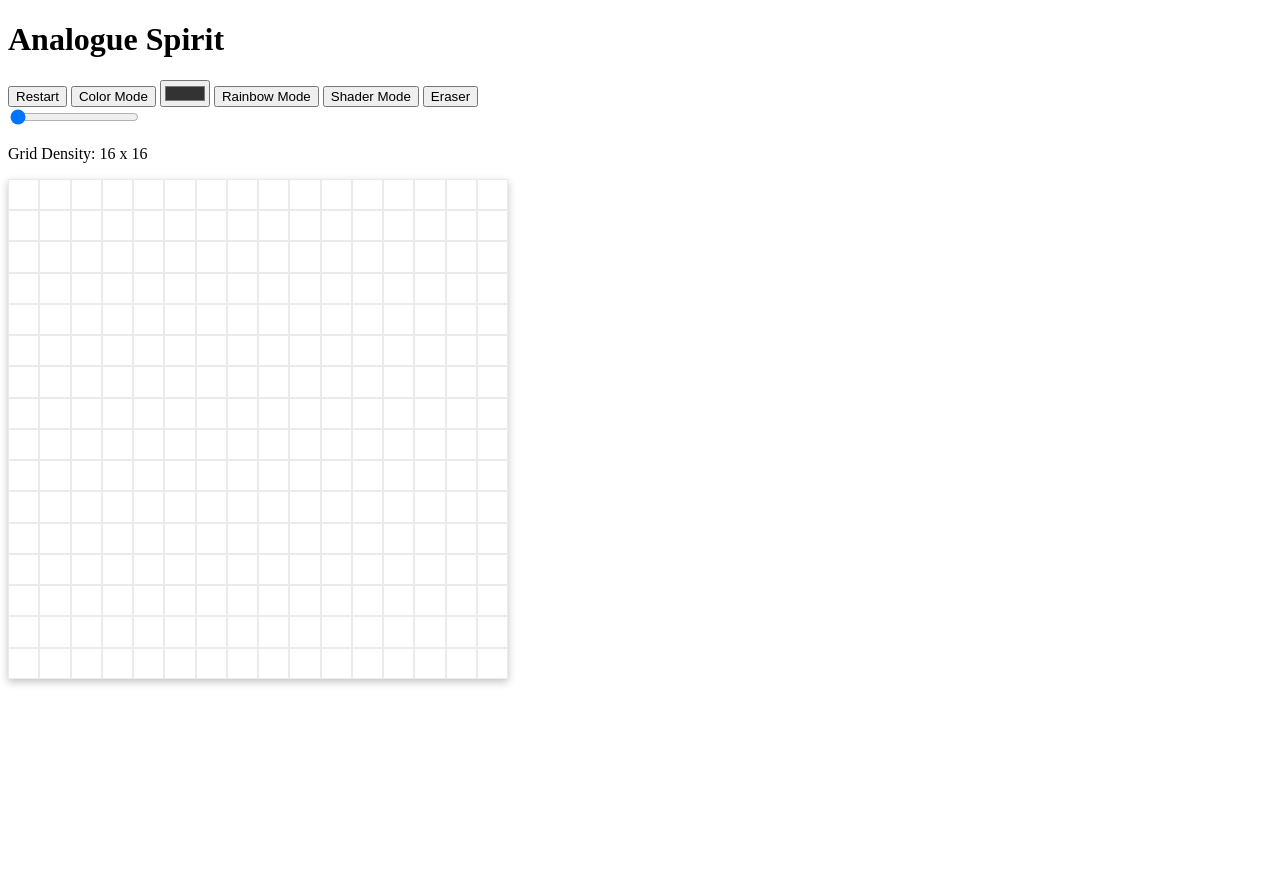
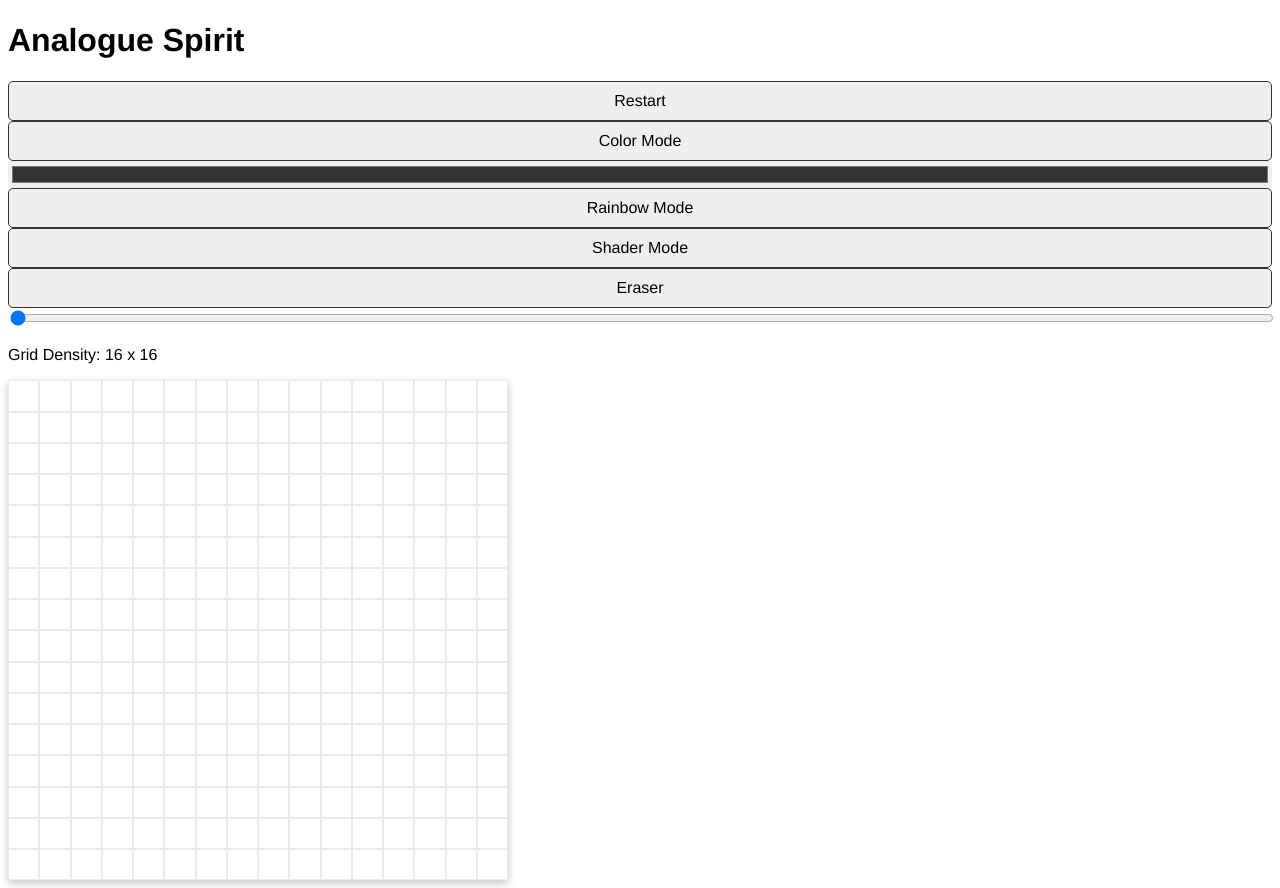
Before and after one commit to mengxihe/AnalogueSpirit, a plain HTML site: page index.html in a window 1280 px wide. Before the commit the page ends 800 px from the top, so only its background shows below. Drawn offline with Linux system fonts and the light colour scheme.

Commit message:
add styles

```diff
--- a/style.css
+++ b/style.css
@@ -4,9 +4,29 @@
     --secondary-light: #fefefe;
 }
 
+body{
+    font-family: Helvetica, sans-serif;
+}
+
+
 .square {
 
     border:0.2px solid #ebebeb;
+}
+
+h1{
+    line-height: 1.2;
+}
+
+button,
+input {
+    width: 100%;
+    border: none;
+    color: inherit;
+    font-family: inherit;
+    font-size: inherit;
+    cursor: pointer;
+    outline: none;
 }
 
 .container {
@@ -20,3 +40,13 @@
 .black {
     background-color: black;
 }
+
+
+button {
+    padding: 10px 20px;
+    border: 0.5px solid var(--primary-dark);
+    border-radius: 5px;
+}
+
+
+//dfdfdf
```
